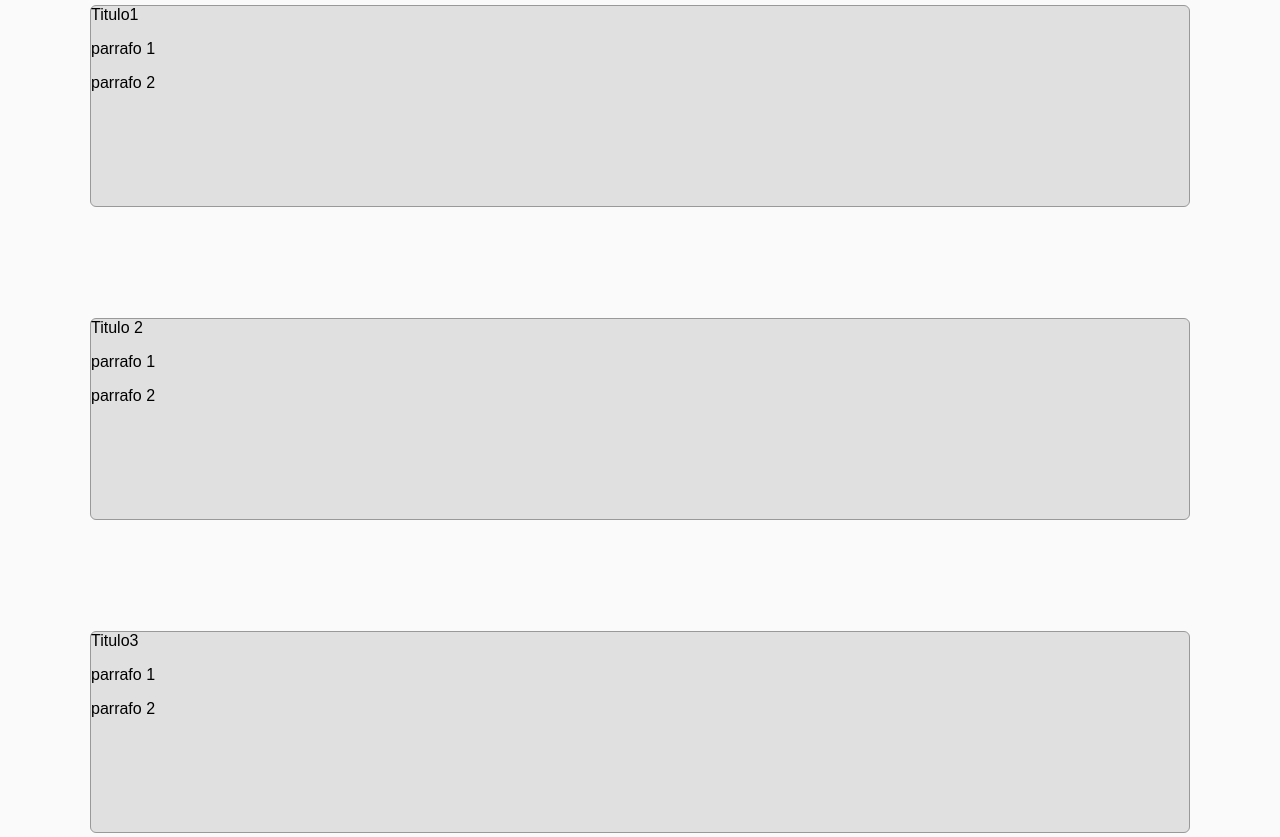
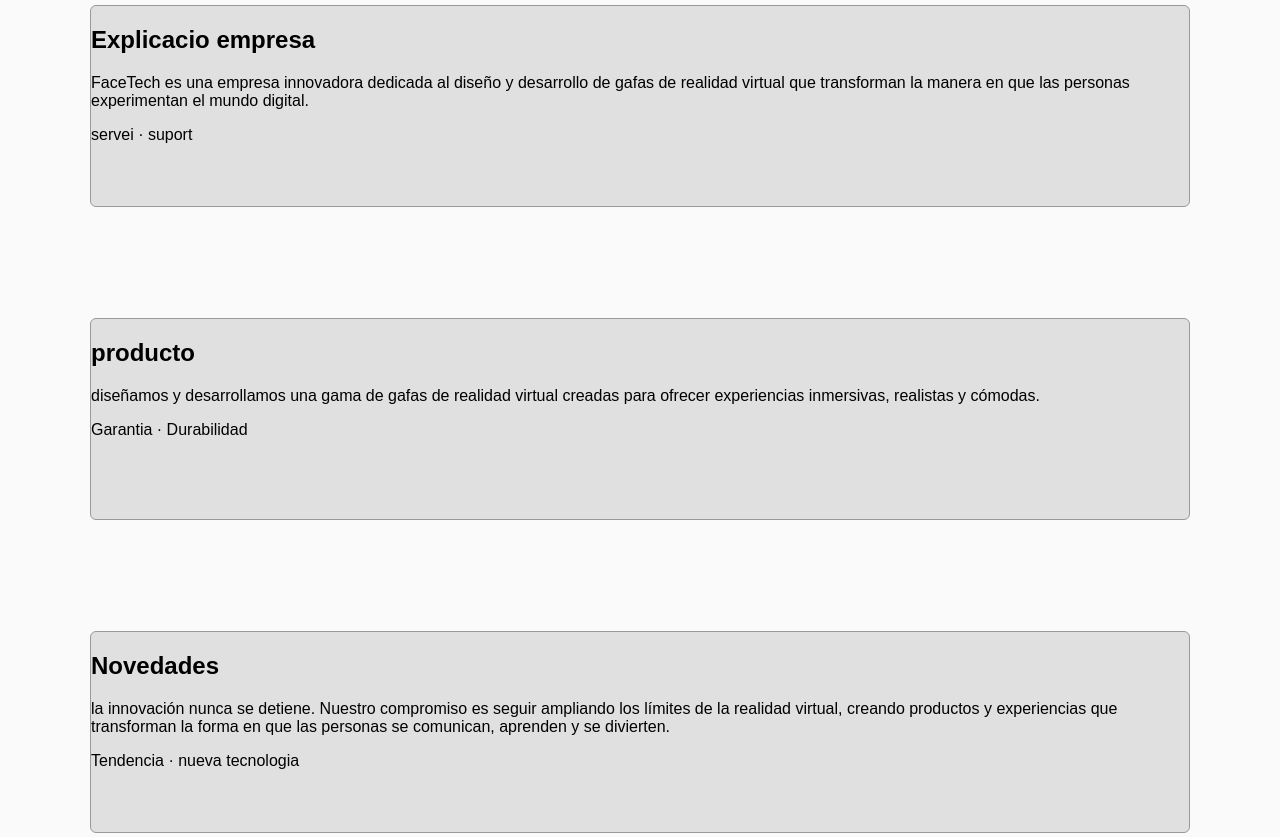
Before and after one commit to Marc1324/DAM1M04-Exercici002, a plain HTML site: page index.html in a window 1280 px wide. Shown: the part 440-1277 px from the top of the page. Drawn offline with Linux system fonts and the light colour scheme.

Commit message:
index modificado

```diff
--- a/index.html
+++ b/index.html
@@ -22,19 +22,28 @@
          </div>
       <section class="seccio">
          <div class="sticky-separator"></div>
-         <div class="caixa">Titulo1 <p>parrafo 1</p> <p>parrafo 2</p></div>
+         <div class="caixa"><h2>Explicacio empresa</h2>
+         <p> FaceTech es una empresa innovadora dedicada al diseño y desarrollo de gafas de realidad virtual que transforman la manera en que las personas experimentan el mundo digital.</p>
+         <span>servei</span> · <span>suport</span>
+      </div>
       </section>
 
       <div class="contenidor">
       <section class="seccio">
          <div class="sticky-separator"></div>
-         <div class="caixa">Titulo 2 <p>parrafo 1</p> <p>parrafo 2</p></div>
+         <div class="caixa"><h2>producto</h2>
+         <p>diseñamos y desarrollamos una gama de gafas de realidad virtual creadas para ofrecer experiencias inmersivas, realistas y cómodas. </p>
+         <span>Garantia</span> · <span>Durabilidad</span>
+      </div>
       </section>
 
       <div class="contenidor">
       <section class="seccio">
          <div class="sticky-separator"></div>
-         <div class="caixa">Titulo3 <p>parrafo 1</p> <p>parrafo 2</p></div>
+         <div class="caixa"><h2>Novedades</h2>
+         <p>la innovación nunca se detiene. Nuestro compromiso es seguir ampliando los límites de la realidad virtual, creando productos y experiencias que transforman la forma en que las personas se comunican, aprenden y se divierten.</p>
+         <span>Tendencia</span> · <span>nueva tecnologia</span>
+      </div>
       </section>
 
       <div class="banda_beneficios">
```
